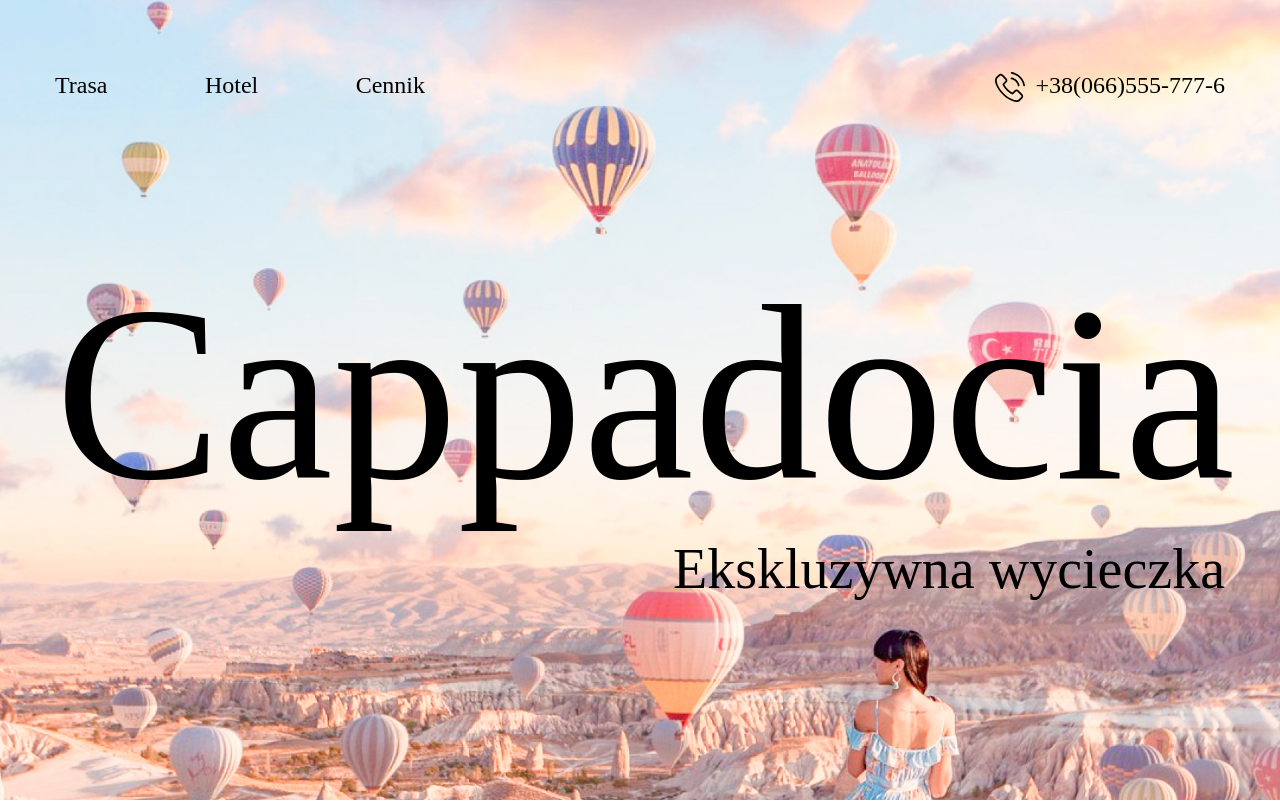
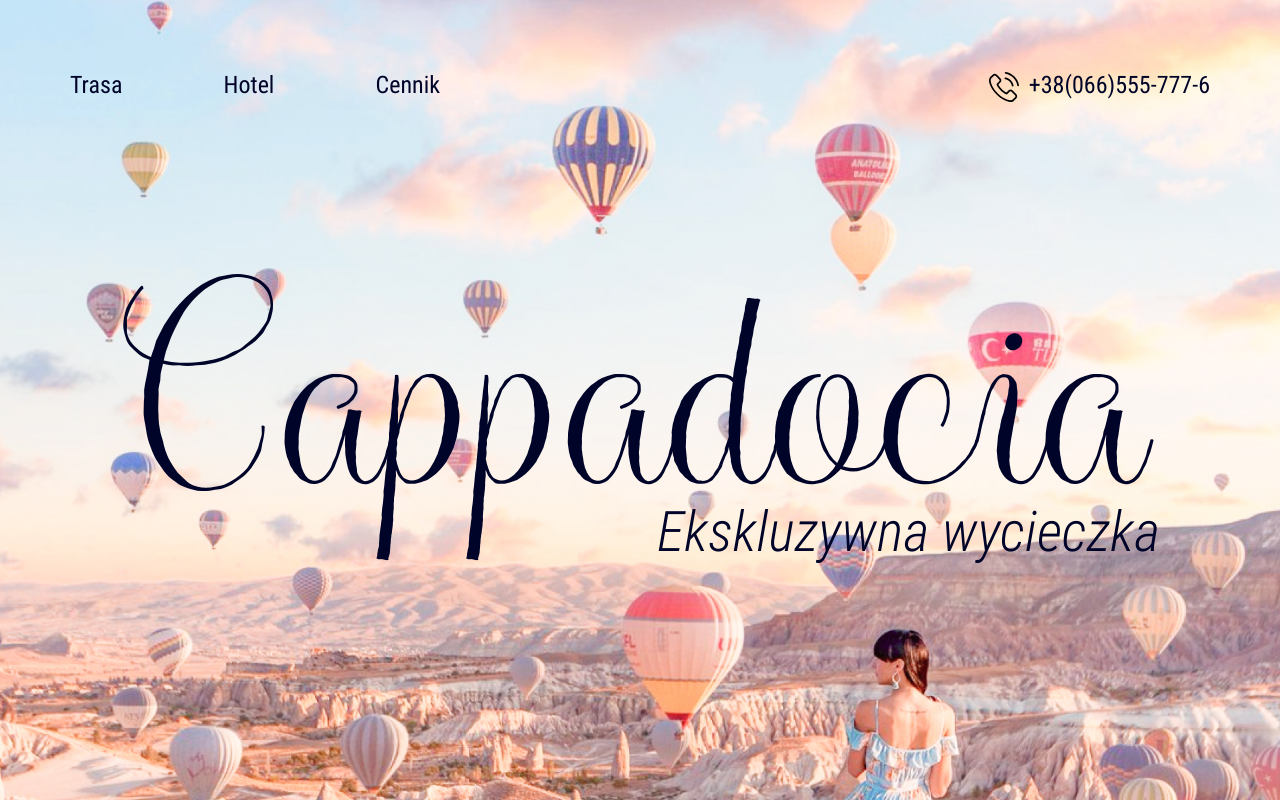
Before and after one commit to pavlovspace/website-cappadocia, a website: page app/index.html in a window 1280 px wide. Shown: the top 802 px of the page. Drawn offline with nearby package versions, Linux system fonts and the light colour scheme.

Commit message:
implemented fonts
implemented fonts and hover in header-menu. Git - Ignore node_modules.

```diff
--- a/app/index.html
+++ b/app/index.html
@@ -11,15 +11,17 @@
   <body>
     <header class="header">
       <div class="container">
-        <div class="header-menu">
+        <nav class="header-menu">
           <ul class="header-menu__navigation">
             <li><a href="">Trasa</a></li>
             <li><a href="">Hotel</a></li>
             <li><a href="">Cennik</a></li>
           </ul>
-          <div class="header-menu__num">+38(066)555-777-6</div>
-        </div>
-        <div class="header-title">Cappadocia</div>
+          <a class="header-menu__num" href="tel:+380665557776"
+            >+38(066)555-777-6</a
+          >
+        </nav>
+        <h1 class="header-title">Cappadocia</h1>
         <div class="header-subtitle">Ekskluzywna wycieczka</div>
       </div>
     </header>
--- a/app/scss/_fairyTail.scss
+++ b/app/scss/_fairyTail.scss
@@ -4,13 +4,14 @@
 
 .fairy-tail-box {
     max-width: 420px;
-    line-height: 48px;
+    line-height: 55px;
     margin-bottom: 100px;
 }
 
 .fairy-tail__about {
     max-width: 1560px;
     display: flex;
+    align-items: center;
     font-size: 18px;
 }
 
@@ -19,12 +20,16 @@
 }
 
 .about-aside {
+    @include RobotoCondensedLight;
     padding: 50px 0px 0px 55px;
 
     p {
-        font-weight: 300;
         padding-bottom: 50px;
         margin: 0;
+    }
+
+    span {
+        @include RobotoCondensedRegular;
     }
 }
 
--- a/app/scss/_fonts.scss
+++ b/app/scss/_fonts.scss
@@ -0,0 +1,51 @@
+@mixin balqis {
+    font-family: 'balqis';
+}
+
+@font-face {
+    font-family: 'balqis';
+    src: url('../fonts/balqis.woff2') format('woff2'),
+        url('../fonts/balqis.woff') format('woff');
+    font-weight: 300;
+    font-style: normal;
+    font-display: swap;
+}
+
+@mixin RobotoCondensedLight {
+    font-family: 'RobotoCondensed-Light';
+}
+
+@font-face {
+    font-family: 'RobotoCondensed-Light';
+    src: url('../fonts/RobotoCondensed-Light.woff2') format('woff2'),
+        url('../fonts/RobotoCondensed-Light.woff') format('woff');
+    font-weight: 300;
+    font-style: normal;
+    font-display: swap;
+}
+
+@mixin RobotoCondensedItalic {
+    font-family: 'RobotoCondensed-Light';
+}
+
+@font-face {
+    font-family: 'RobotoCondensed-Light';
+    src: url('../fonts/RobotoCondensed-LightItalic.woff2') format('woff2'),
+        url('../fonts/RobotoCondensed-LightItalic.woff') format('woff');
+    font-weight: 300;
+    font-style: italic;
+    font-display: swap;
+}
+
+@mixin RobotoCondensedRegular {
+    font-family: 'RobotoCondensed-Regular';
+}
+
+@font-face {
+    font-family: 'RobotoCondensed-Regular';
+    src: url('../fonts/RobotoCondensed-Regular.woff2') format('woff2'),
+        url('../fonts/RobotoCondensed-Regular.woff') format('woff');
+    font-weight: 400;
+    font-style: normal;
+    font-display: swap;
+}
--- a/app/scss/_global.scss
+++ b/app/scss/_global.scss
@@ -1,6 +1,17 @@
+html {
+    box-sizing: border-box;
+}
+
+*,
+*::before,
+*::after {
+    box-sizing: inherit;
+}
+
 body {
-    color: #000;
-    background-color: #fff;
+    color: $blue;
+    background-color: $bg;
+    @include RobotoCondensedRegular;
 }
 
 .container {
@@ -11,16 +22,21 @@ body {
 
 a {
     text-decoration: none;
-    color: #000;
+    color: $blue;
 }
 
 .title {
-    color: #E2AB3F;
+    color: $title;
     font-size: 96px;
+    @include balqis;
+    font-style: normal;
+    font-weight: normal;
 }
 
 .subtitle {
     font-size: 24px;
     display: flex;
     justify-content: flex-end;
+    @include RobotoCondensedItalic;
+    font-style: italic;
 }
--- a/app/scss/_header.scss
+++ b/app/scss/_header.scss
@@ -1,6 +1,6 @@
 .header {
     background-image: url(../images/header/bg-header.jpg);
-    background-position: center;
+    background-position: bottom center;
     background-size: cover;
     background-repeat: no-repeat;
     height: 100vh;
@@ -13,6 +13,33 @@
     align-items: center;
     font-size: 24px;
     padding: 72px 0 0 0;
+
+    // hover effects
+    li::after {
+        content: '';
+        display: block;
+        width: 0;
+        height: 3px;
+        background: $title;
+        transition: width .3s;
+    }
+
+    li:hover::after {
+        width: 100%;
+    }
+}
+
+.header-menu__num:after {
+    content: '';
+    display: block;
+    width: 0;
+    height: 3px;
+    background: $title;
+    transition: width .3s;
+}
+
+.header-menu__num:hover::after {
+    width: 100%;
 }
 
 .header-menu__navigation {
@@ -39,7 +66,12 @@
 
 .header-title {
     font-size: 250px;
-    margin-top: 150px;
+    margin: 150px 0 0 0;
+    padding: 0;
+    text-align: center;
+    @include balqis;
+    font-style: normal;
+    font-weight: normal;
 }
 
 .header-subtitle {
@@ -47,4 +79,8 @@
     justify-content: flex-end;
     font-size: 56px;
     font-weight: 300;
+    @include RobotoCondensedItalic;
+    font-style: italic;
+    margin-top: -40px;
+    margin-right: 50px;
 }
--- a/app/scss/_vars.scss
+++ b/app/scss/_vars.scss
@@ -0,0 +1,3 @@
+$title: #E2AB3F;
+$blue: rgb(0, 4, 41);
+$bg: #fff;
```
Also changed, not shown: app/scss/_libs.scss (+66 -90 lines), app/css/style.min.css, app/fonts/RobotoCondensed-Light.woff (added), app/fonts/RobotoCondensed-Light.woff2 (added), app/fonts/RobotoCondensed-LightItalic.woff (added), app/fonts/RobotoCondensed-LightItalic.woff2 (added), app/fonts/RobotoCondensed-Regular.woff (added), app/fonts/RobotoCondensed-Regular.woff2 (added), app/fonts/balqis.woff (added), app/fonts/balqis.woff2 (added), 1 other file.
